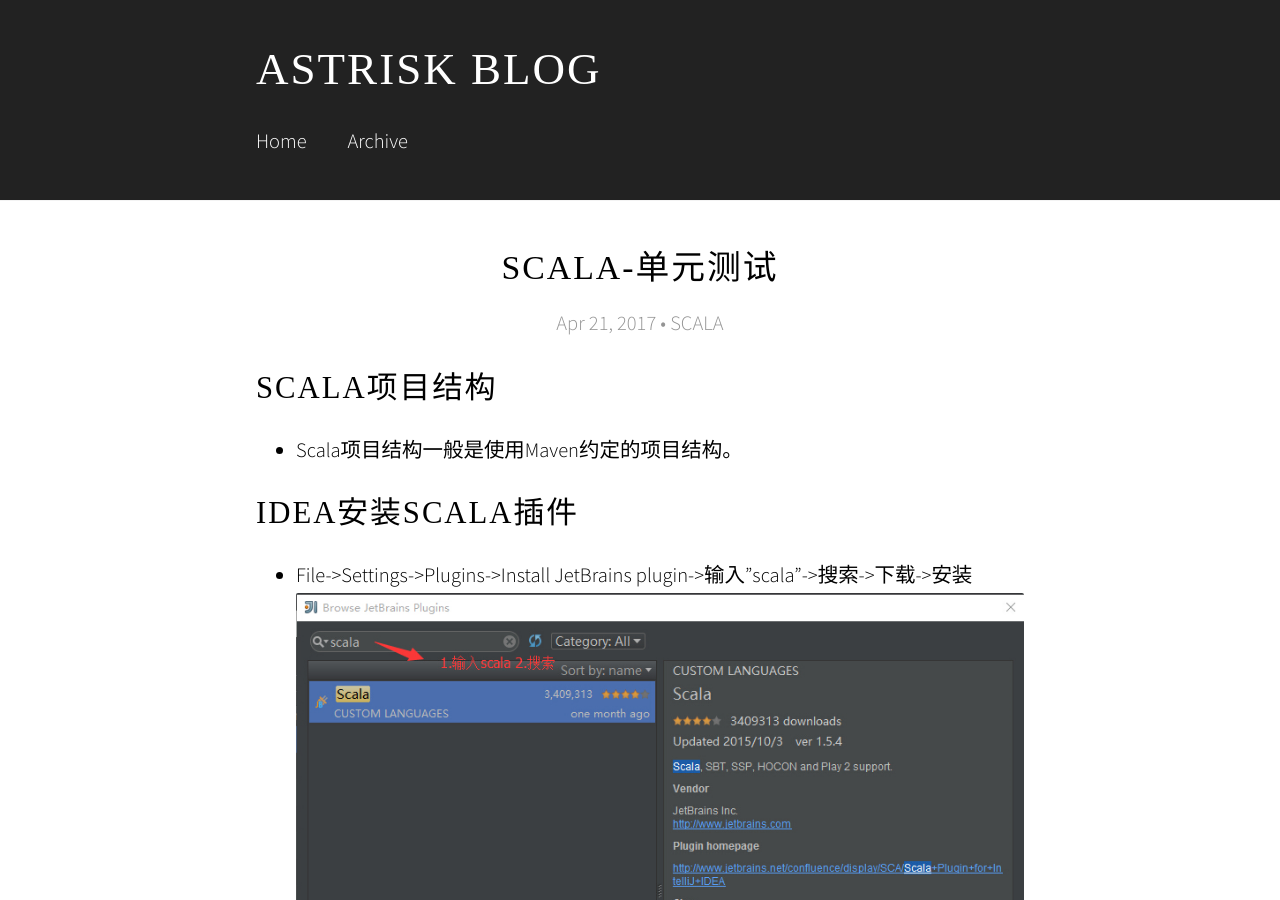
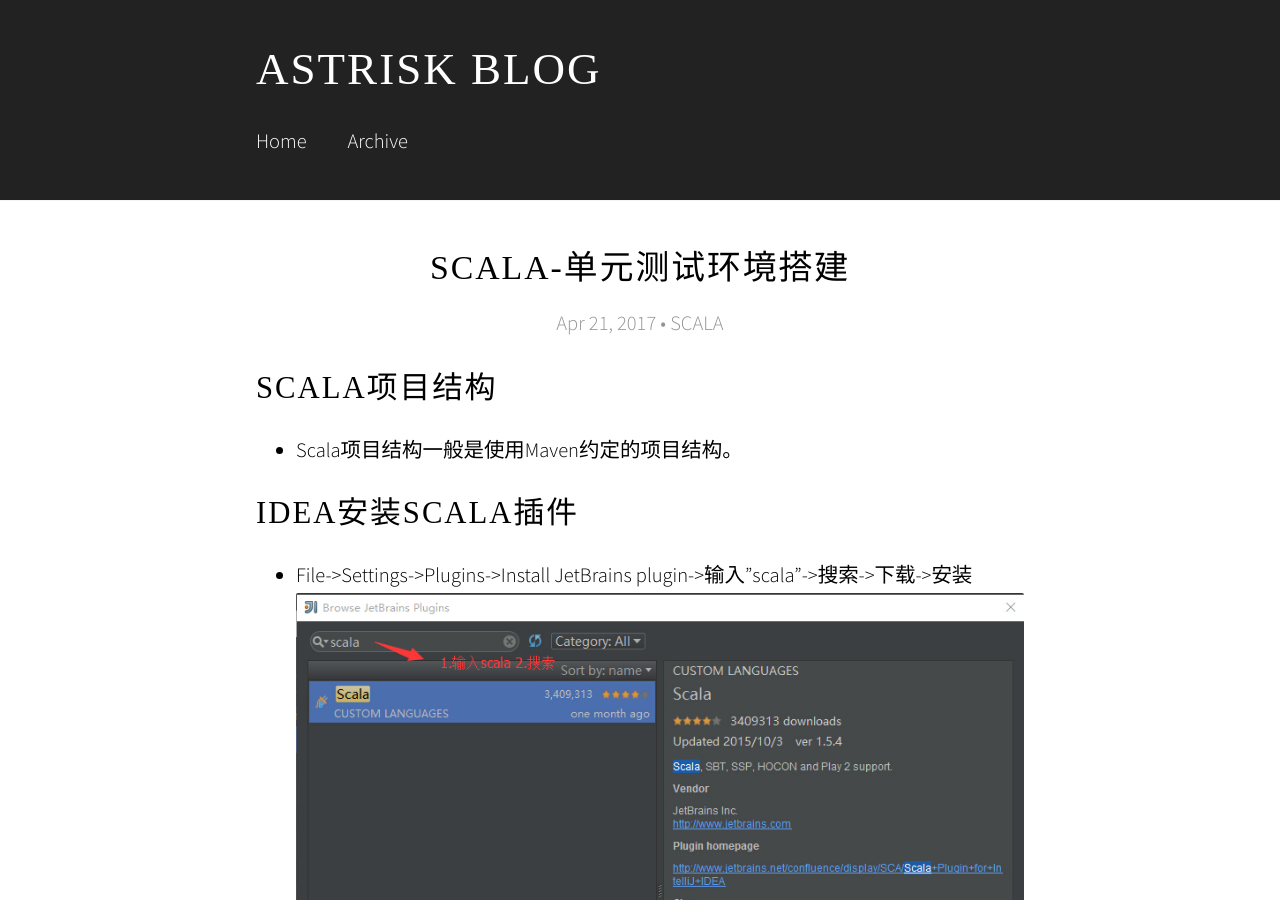
Before and after one commit to astrisk/astrisk.github.io, a Jekyll site: the page built from _posts/2017-04-21-scala-unittest.md, in a window 1280 px wide and 900 px high. Built offline with Jekyll 4.4.1, drawn with Linux system fonts in a browser that asks for light colours; some web fonts are replaced.

Commit message:
更新title

```diff
--- a/_posts/2017-04-21-scala-unittest.md
+++ b/_posts/2017-04-21-scala-unittest.md
@@ -1,5 +1,5 @@
 ---
-title:  "SCALA-单元测试"
+title:  "SCALA-单元测试环境搭建"
 date:   2017-04-21 15:52:54
 categories: SCALA
 ---
```
